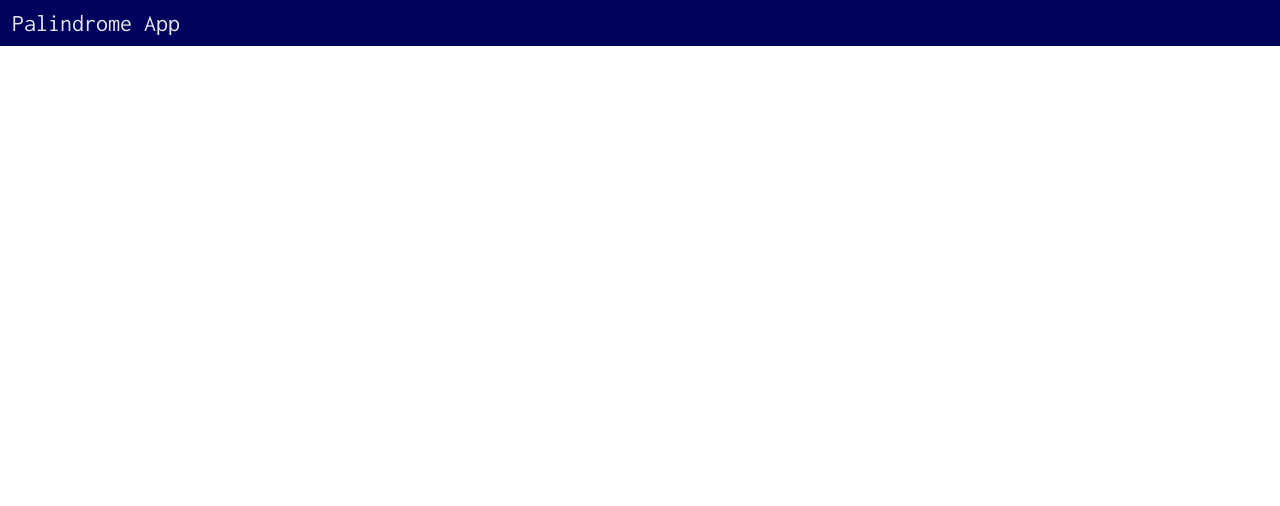
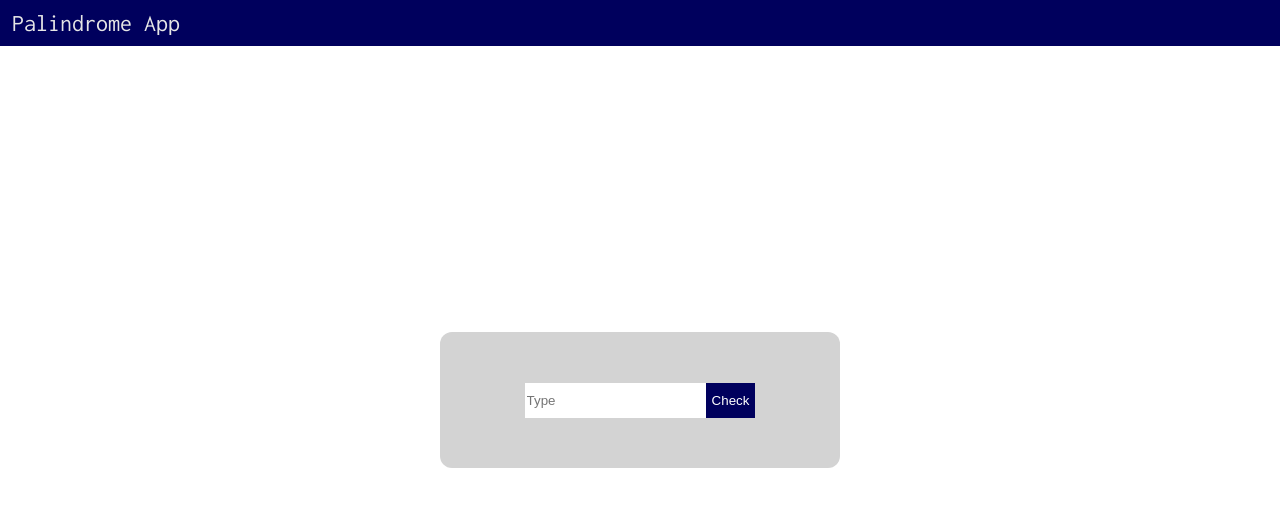
Before and after one commit to DEsp04/Palindrome_HW, a plain HTML site: page index.html in a window 1280 px wide. Drawn offline with Linux system fonts and the light colour scheme.

Commit message:
Added the style and working on its functionality

```diff
--- a/css/style.css
+++ b/css/style.css
@@ -27,3 +27,33 @@ h1 {
   font-weight: 400;
   padding: 10px 12px;
 }
+
+form {
+  width: 400px;
+  height: 136px;
+  background-color: lightgray;
+  margin: 0 auto;
+  border-radius: 12px;
+  position: fixed;
+  top: 50%;
+  left: 50%;
+  transform: translate(-50%, -50%);
+  display: flex;
+  justify-content: center;
+  align-items: center;
+}
+
+input {
+  height: 35px;
+  border: none;
+  outline: none;
+}
+
+input:nth-child(2) {
+  background: #00005d;
+  color: white;
+}
+
+input:nth-child(2):hover {
+  cursor: pointer;
+}
--- a/index.html
+++ b/index.html
@@ -11,6 +11,10 @@
   </head>
   <body>
     <header><h1>Palindrome App</h1></header>
+    <form name="checker">
+      <input type="text" name="palindrome" placeholder="Type" />
+      <input type="button" value="Check" onclick="palindromeCheck(this)" />
+    </form>
 
     <script type="text/javascript" src="js/javascript.js"></script>
   </body>
--- a/js/javascript.js
+++ b/js/javascript.js
@@ -0,0 +1,3 @@
+function palindromeCheck() {
+  let text = document.checker.palindrome.value;
+}
```
